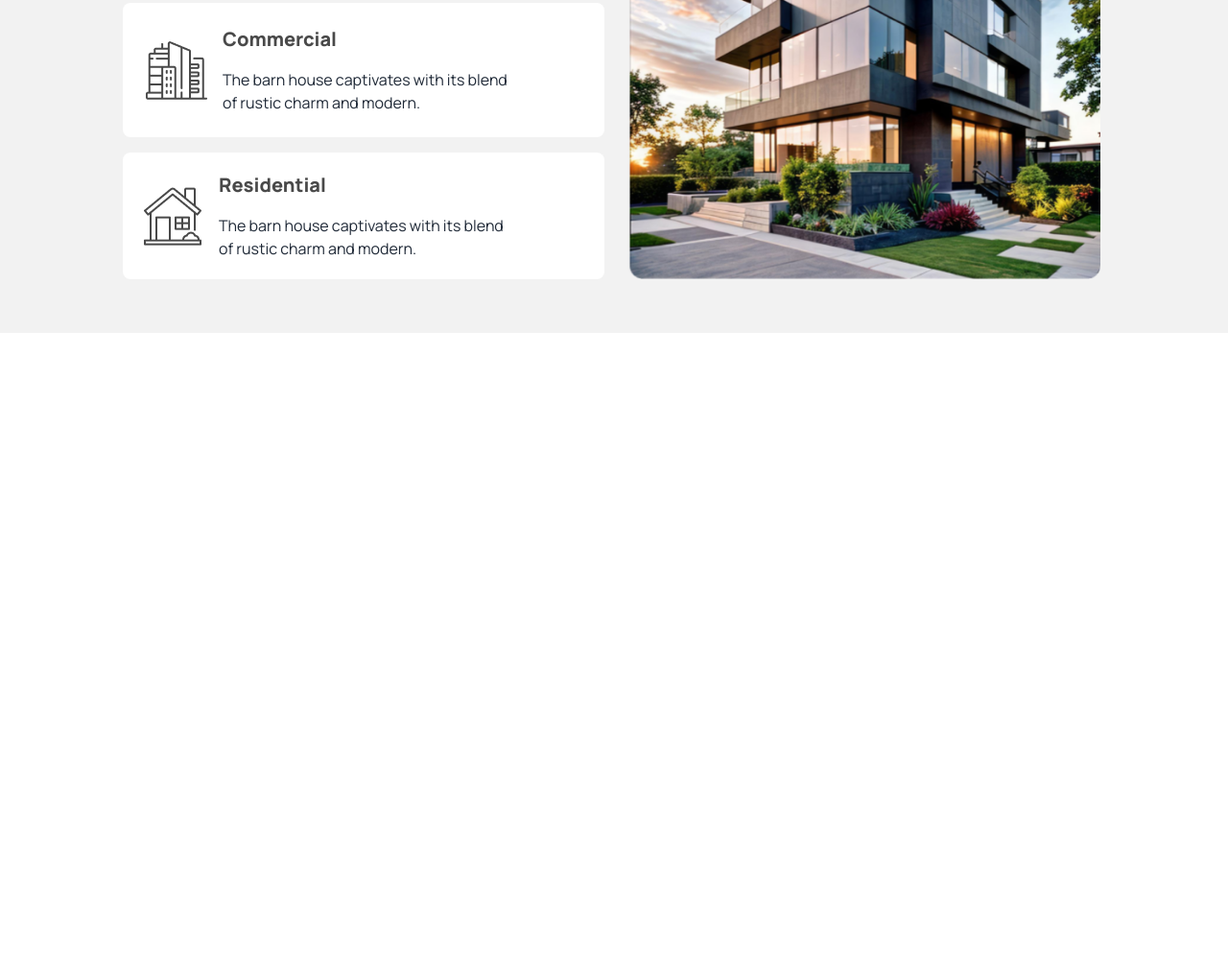
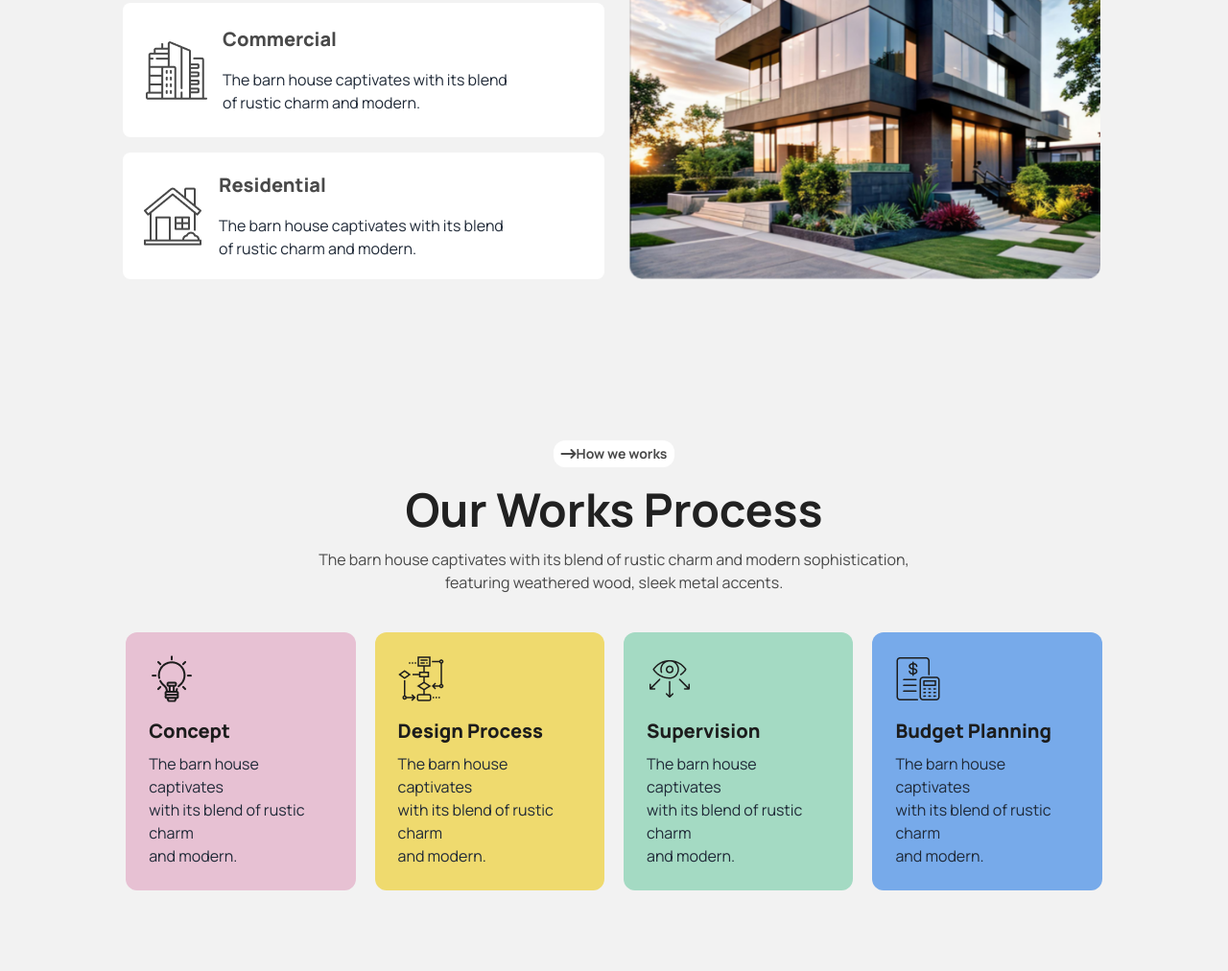
Before and after one commit to Ayesha10412/assignment3-repo, a plain HTML site: page index.html in a window 1280 px wide. Shown: the part 1380-2392 px from the top of the page at 96% size. Before the commit the page ends 1727 px from the top, so only its background shows below. Drawn offline with nearby package versions, Linux system fonts and the light colour scheme.

Commit message:
added the work process section

```diff
--- a/index.html
+++ b/index.html
@@ -193,9 +193,50 @@
 
 <!-- main section -->
  <main>
+<!-- work process section -->
+<section class="w-full m-auto bg-base-200 p-1">
+    <div class="w-4/5 mx-auto mt-24 mb-20">
+        <div class=" flex  justify-center mb-5">
+            <button class="flex items-center bg-white py-1 rounded-xl px-2 mt-3 text-[#494949]"><i class="fa-solid fa-arrow-right-long"></i><span class="text-sm  font-bold">How we works</span></button>
+        </div>
+        <h1 class="lg:text-5xl text-4xl font-bold  text-center text-[#212121]">
+            Our Works Process</h1>
+        <p class="py-4 text-center  text-[#494949] mb-6">
+            The barn house captivates with its blend of rustic charm and modern sophistication,<br> featuring weathered wood, sleek metal accents.
+        </p>
+        <!-- card -->
+   <div class="grid lg:grid-cols-4 md:grid-cols-4 grid-cols-1 lg:gap-5 md:gap-3 gap-4">
+    <!-- card1 -->
+    <div class="p-6 rounded-xl bg-[#E7C1D3]">
+            <img class="" src="./assets/concept.png" alt="">
+<h4 class="text-[#1C1C1C] font-extrabold text-xl mt-4 mb-2 text-left ">Concept</h4>
+<p class="text-[737373] text-base text-left">The barn house captivates <br> with its blend of rustic charm <br> and modern.</p>
+        </div>
 
+<!-- card2 -->
+<div class="p-6 rounded-xl bg-[#EFDA6E]">
+    <img class="" src="./assets/flow-chart.png" alt="">
+<h4 class="text-[#1C1C1C] font-extrabold text-xl mt-4 mb-2 text-left ">Design Process</h4>
+<p class="text-[737373] text-base text-left">The barn house captivates <br> with its blend of rustic charm <br> and modern.</p>
+</div>
 
+<!-- card3 -->
+<div class="p-6 rounded-xl bg-[#A4DAC3]">
+    <img class="" src="./assets/vision.png" alt="">
+<h4 class="text-[#1C1C1C] font-extrabold text-xl mt-4 mb-2 text-left ">Supervision</h4>
+<p class="text-[737373] text-base text-left">The barn house captivates <br> with its blend of rustic charm <br> and modern.</p>
+</div>
 
+<!-- card4 -->
+<div class="p-6 rounded-xl bg-[#77AAEA]">
+    <img class="" src="./assets/budget-planning.png" alt="">
+<h4 class="text-[#1C1C1C] font-extrabold text-xl mt-4 mb-2 text-left ">Budget Planning</h4>
+<p class="text-[737373] text-base text-left">The barn house captivates <br> with its blend of rustic charm <br> and modern.</p>
+</div>
+
+   </div>
+      </div>
+</section>
 
  </main>
 
```
